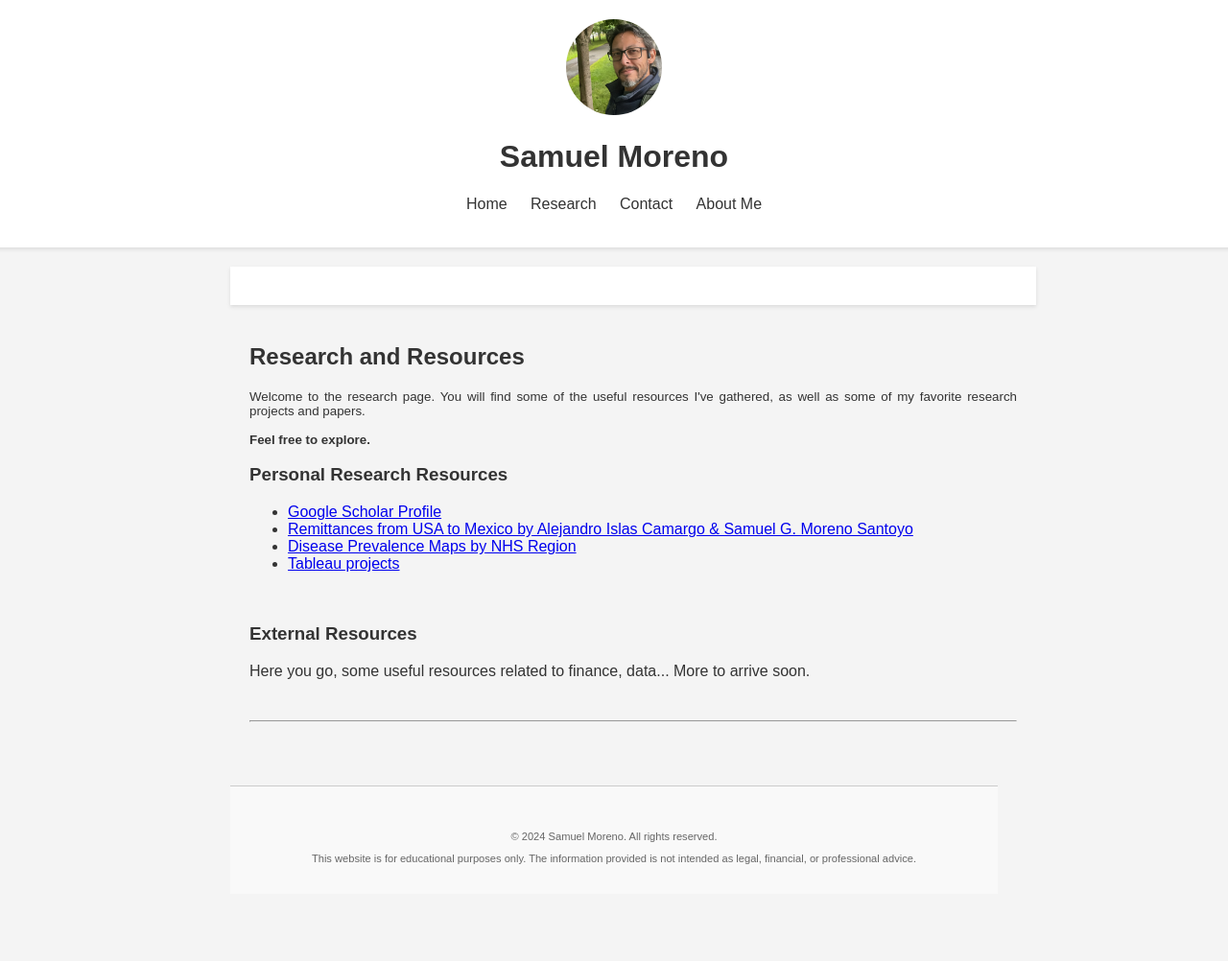
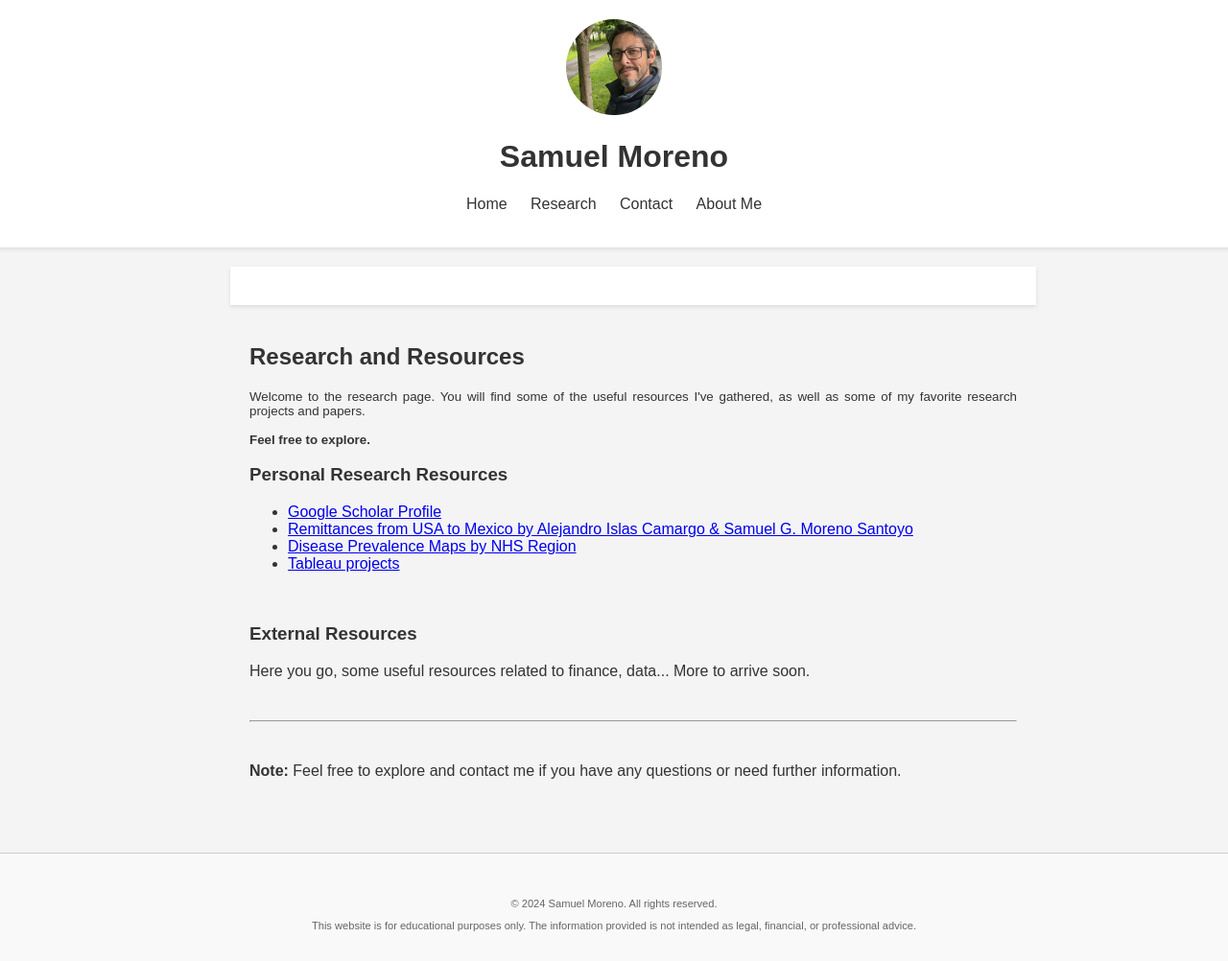
Before and after one commit to GregSom-MSc/GregSom-MSc.github.io, a Jekyll site: the page built from research.html, in a window 1280 px wide. Shown: the whole page at 96% size. Built offline with Jekyll 4.4.1, drawn with Linux system fonts in a browser that asks for light colours; before the commit the page ends 952 px from its top, so only the background shows below that.

Commit message:
Update research.html

```diff
--- a/research.html
+++ b/research.html
@@ -42,3 +42,11 @@ title: Research
         <br>
         <hr>
         <br>
+
+        <p><b>Note:</b> Feel free to explore and contact me if you have any questions or need further information.</p>
+
+    </main>
+
+</body>
+
+</html>
```
